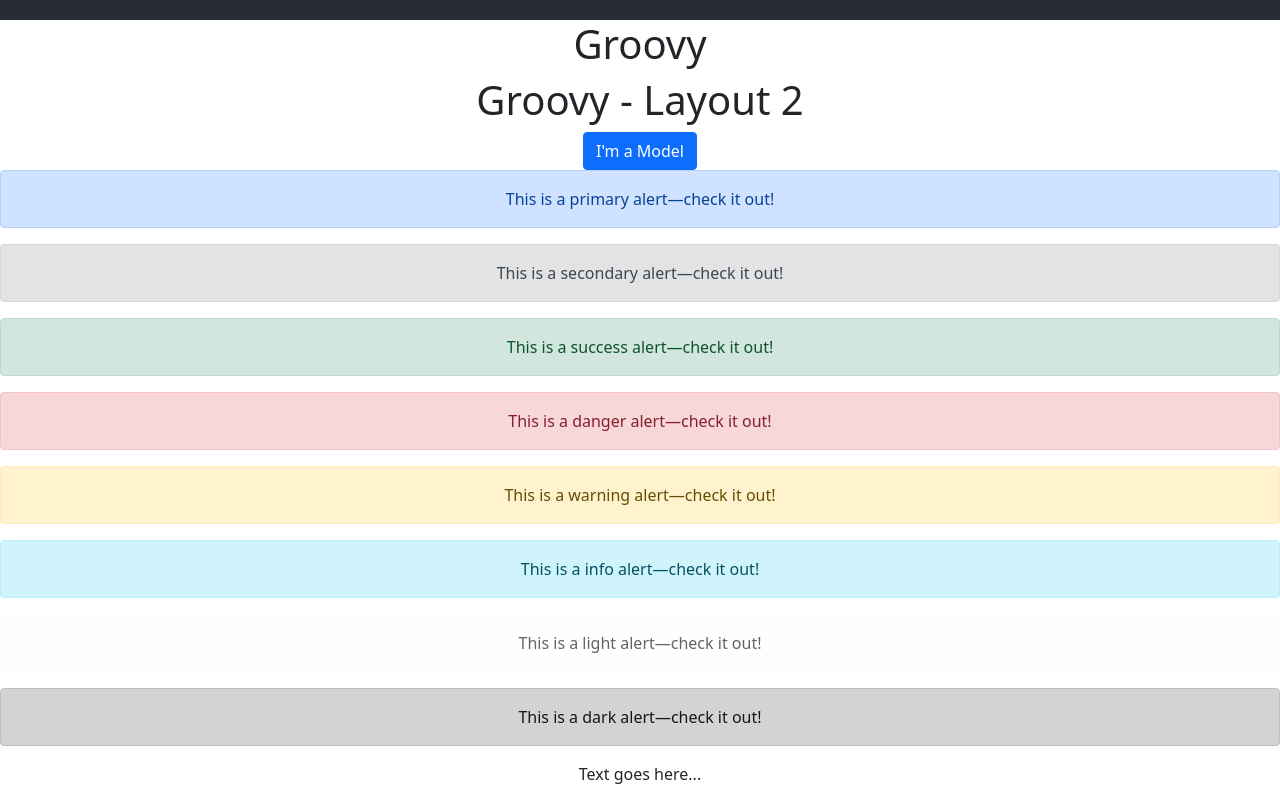
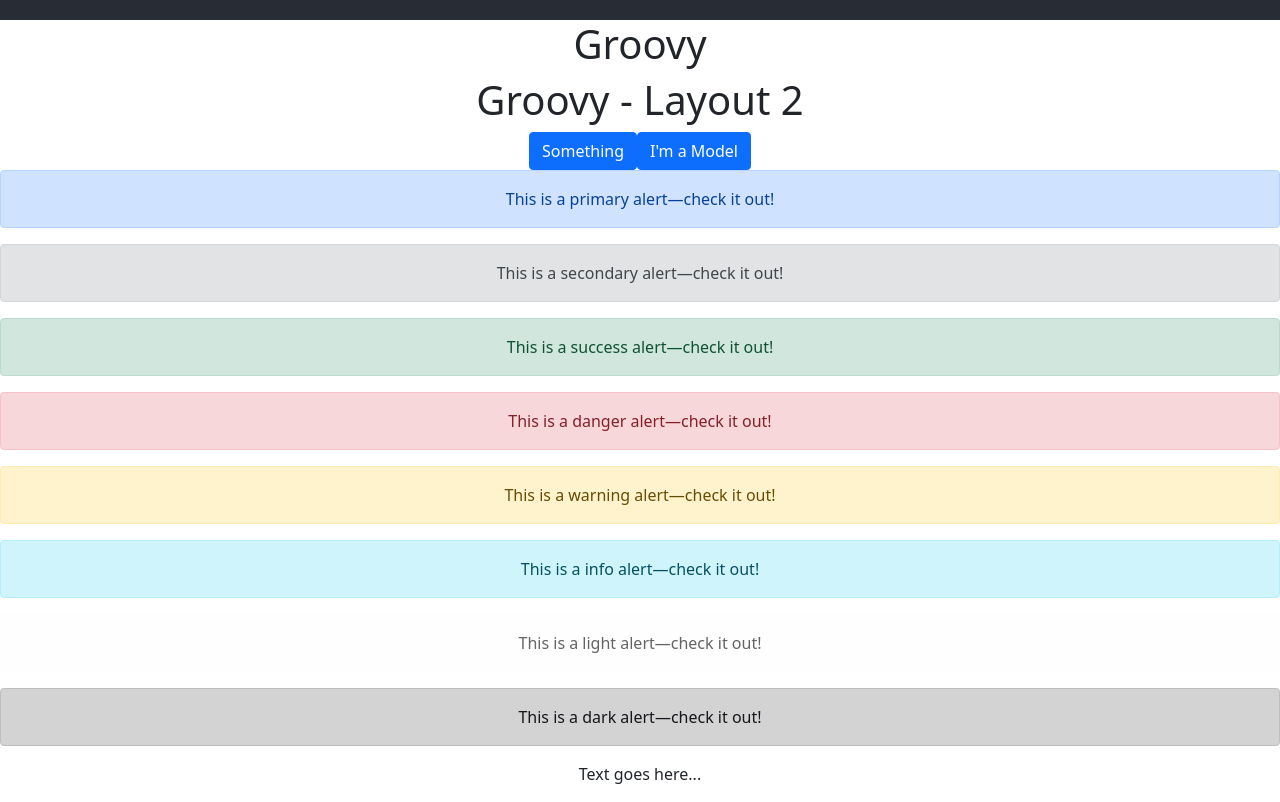
Before and after one commit to Jason-Hargrove/react-bootstrap-tutorial, a React (Create React App) app: page / in a window 1280 px wide. Shown: the part 780-1582 px from the top of the page. Built offline with nearby package versions, Linux system fonts and the light colour scheme.

Commit message:
Added a button.

```diff
--- a/src/components/Layout2.js
+++ b/src/components/Layout2.js
@@ -1,9 +1,13 @@
+import { Button } from 'react-bootstrap';
+
 const title = "Groovy - Layout 2"
+
 
 export function Layout2() {
     return (
         <>
             <h1>{title}</h1>
+            <Button variant="primary">Something</Button>
         </>
-    )
+    );
 }
```
